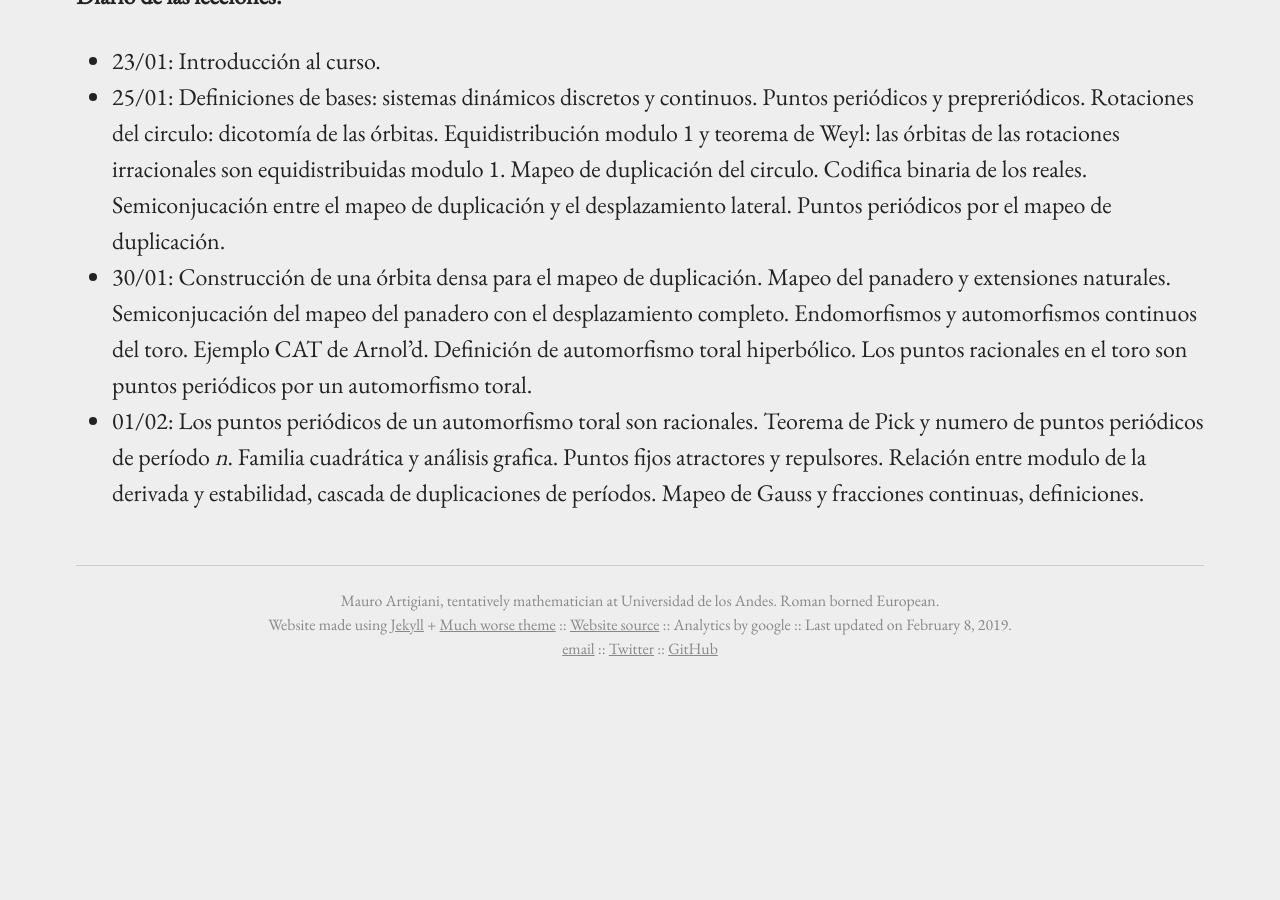
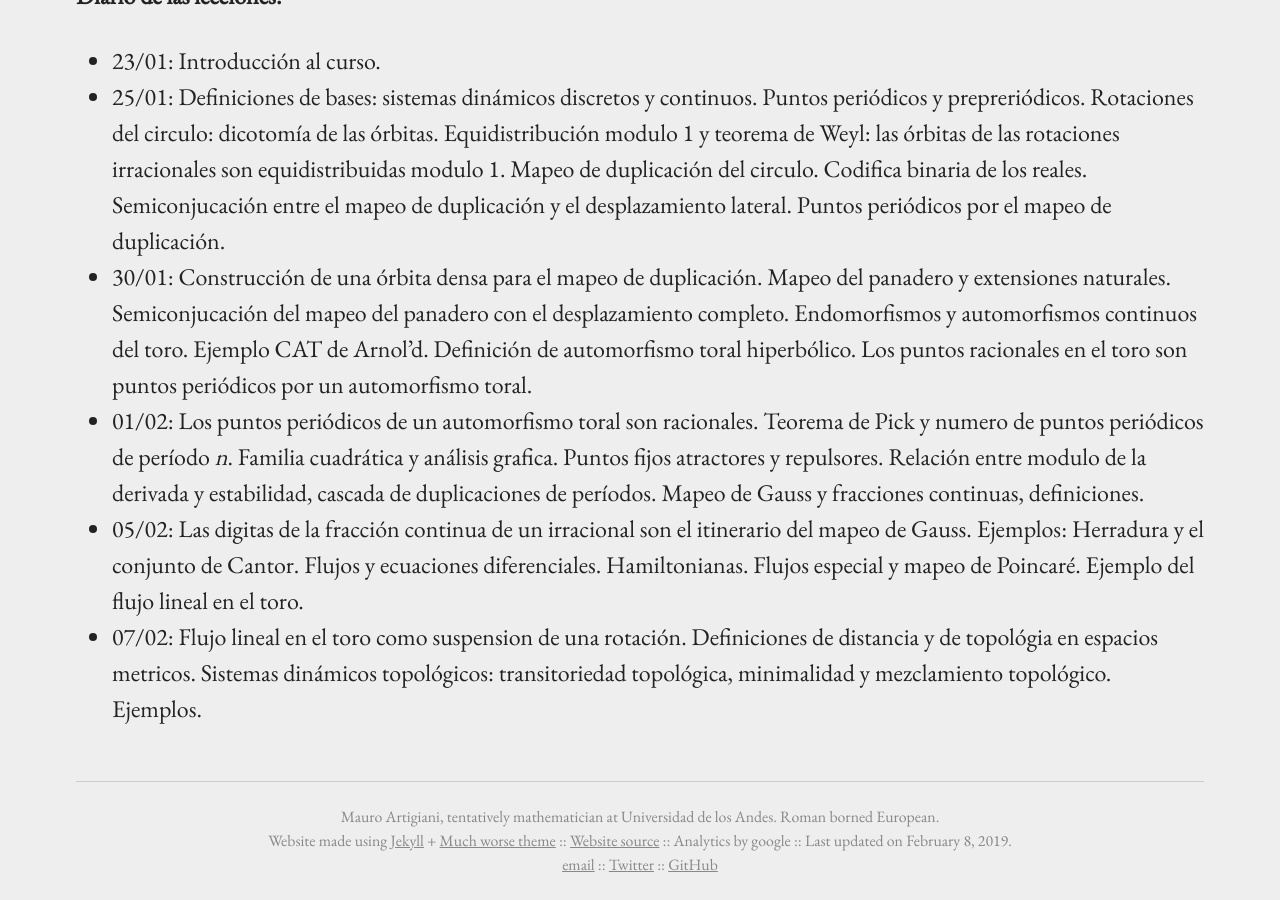
Before and after one commit to m-artigiani/m-artigiani.github.io, a Jekyll site: the page built from _pages/sisdin20191.md, in a window 1280 px wide and 900 px high, scrolled down 1265 px. Built offline with Jekyll 4.4.1, drawn with Linux system fonts in a browser that asks for light colours; before the commit the page ends 1949 px from its top, so only the background shows below that; some of the changed text lies outside the part shown.

Commit message:
HW + Diary

```diff
--- a/_pages/sisdin20191.md
+++ b/_pages/sisdin20191.md
@@ -40,3 +40,5 @@ Systems_, Cambridge University Press, Cambridge, 2002.
 Mapeo de duplicación del circulo. Codifica binaria de los reales. Semiconjucación entre el mapeo de duplicación y el desplazamiento lateral. Puntos periódicos por el mapeo de duplicación.
 + 30/01: Construcción de una órbita densa para el mapeo de duplicación. Mapeo del panadero y extensiones naturales. Semiconjucación del mapeo del panadero con el desplazamiento completo. Endomorfismos y automorfismos continuos del toro. Ejemplo CAT de Arnol'd. Definición de automorfismo toral hiperbólico. Los puntos racionales en el toro son puntos periódicos por un automorfismo toral.
 + 01/02: Los puntos periódicos de un automorfismo toral son racionales. Teorema de Pick y numero de puntos periódicos de período _n_. Familia cuadrática y análisis grafica. Puntos fijos atractores y repulsores. Relación entre modulo de la derivada y estabilidad, cascada de duplicaciones de períodos. Mapeo de Gauss y fracciones continuas, definiciones.
++ 05/02: Las digitas de la fracción continua de un irracional son el itinerario del mapeo de Gauss. Ejemplos: Herradura y el conjunto de Cantor. Flujos y ecuaciones diferenciales. Hamiltonianas. Flujos especial y mapeo de Poincaré. Ejemplo del flujo lineal en el toro.
++ 07/02: Flujo lineal en el toro como suspension de una rotación. Definiciones de distancia y de topológia en espacios metricos. Sistemas dinámicos topológicos: transitoriedad topológica, minimalidad y mezclamiento topológico. Ejemplos.
```
Also changed, not shown: other parts of _pages/sisdin20191.md (+1 -1 lines), _pages/calculo20191.md (+1 -1 lines), 5 other files.
